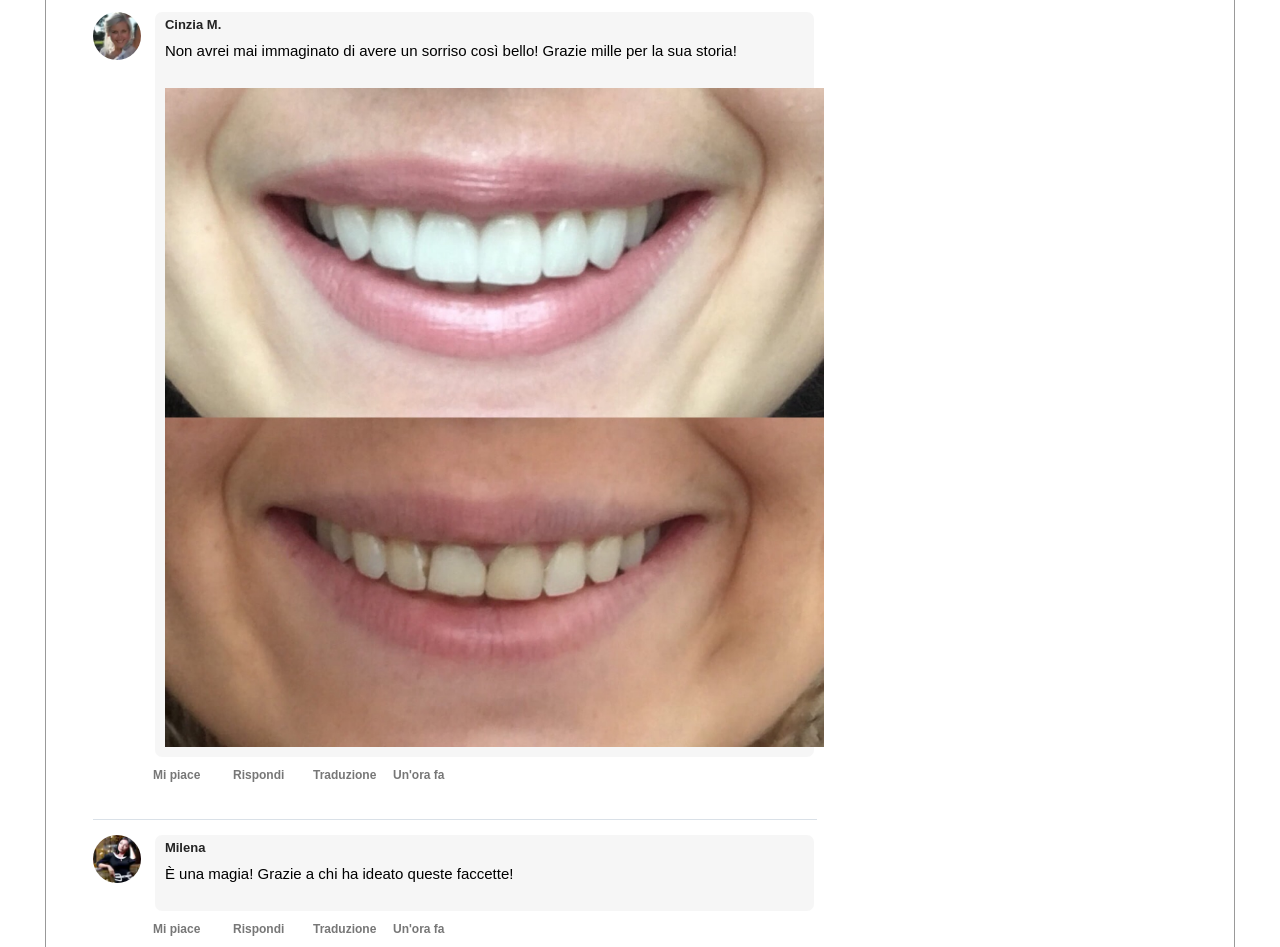
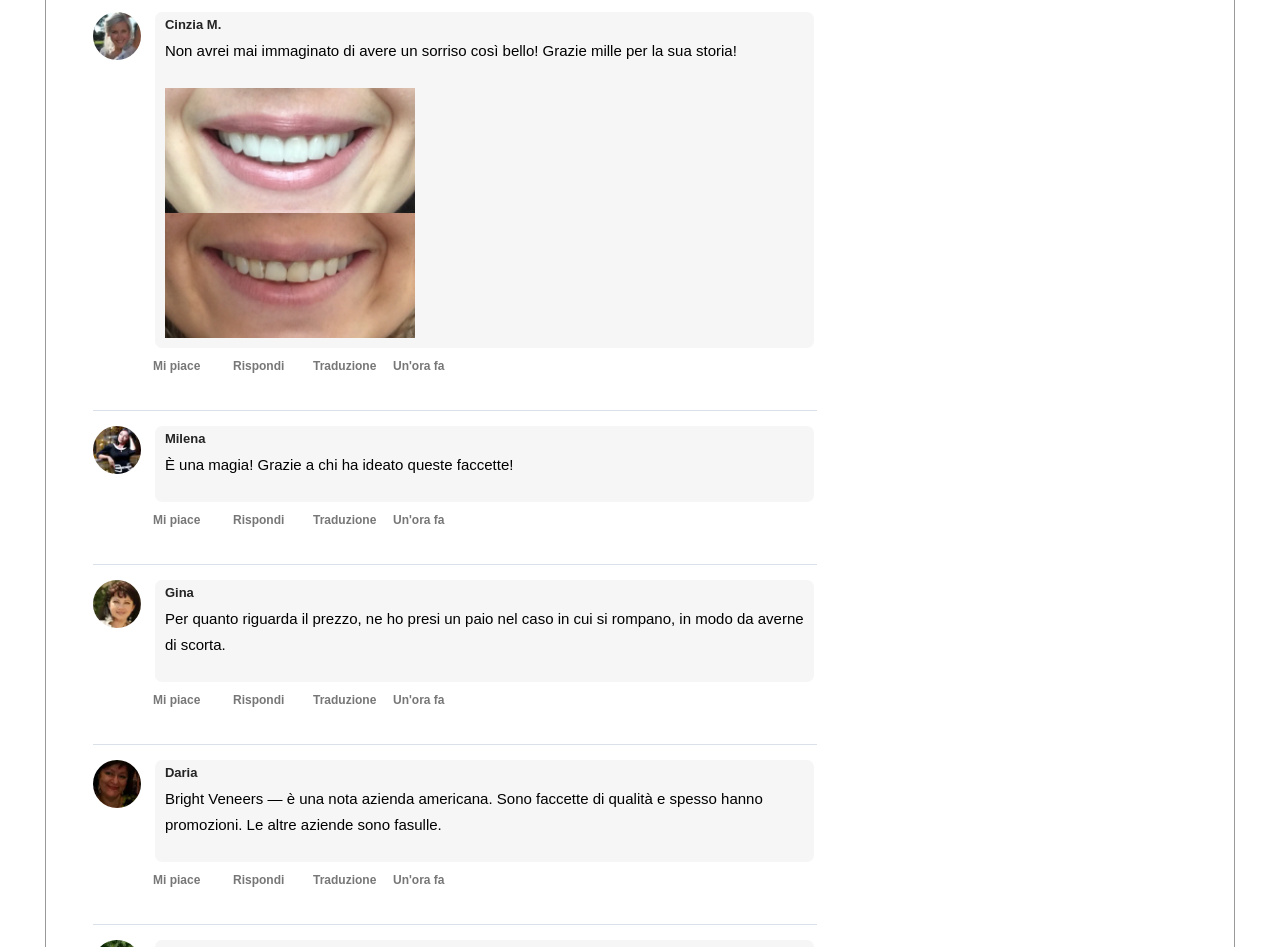
Before and after one commit to htmlcoder001/it-p509-BrightVeneers, a plain HTML site: page index.html in a window 1280 px wide. Shown: the part 6032-6979 px from the top of the page. Drawn offline with nearby package versions, Linux system fonts and the light colour scheme; files whose address does not match are found by name.

Commit message:
Update index.html

```diff
--- a/index.html
+++ b/index.html
@@ -1391,7 +1391,7 @@ a:visited,
                                             <div class="comm_text">
                                                 <p class="user_name">Cinzia M.</p>
                                                 <p class="text">Non avrei mai immaginato di avere un sorriso così bello! Grazie mille per la sua storia!</p>
-                                                <img src="images/g4.jpg">
+                                                <img src="images/g4.jpg" style="max-width: 250px;">
 
                                             </div>
                                             <div class="down-menu">
```
